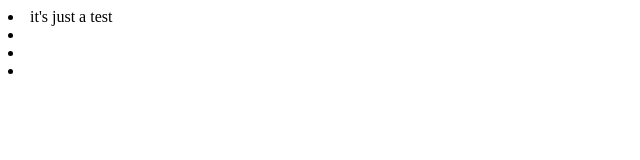
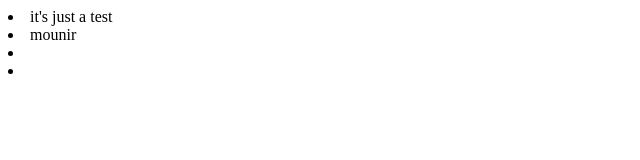
Before and after one commit to axiomit/prototype, a plain HTML site: page index2.html in a window 1280 px wide. Shown: the full height of the page, 0-640 px from the left. Drawn offline with Linux system fonts and the light colour scheme.

Commit message:
addming another item to list in index2.html

```diff
--- a/index2.html
+++ b/index2.html
@@ -7,7 +7,7 @@
   <body>
     <div class="main_div">
       <li>it's just a test</li>
-      <li></li>
+      <li>mounir</li>
       <li></li>
       <li></li>
     </div>
```
